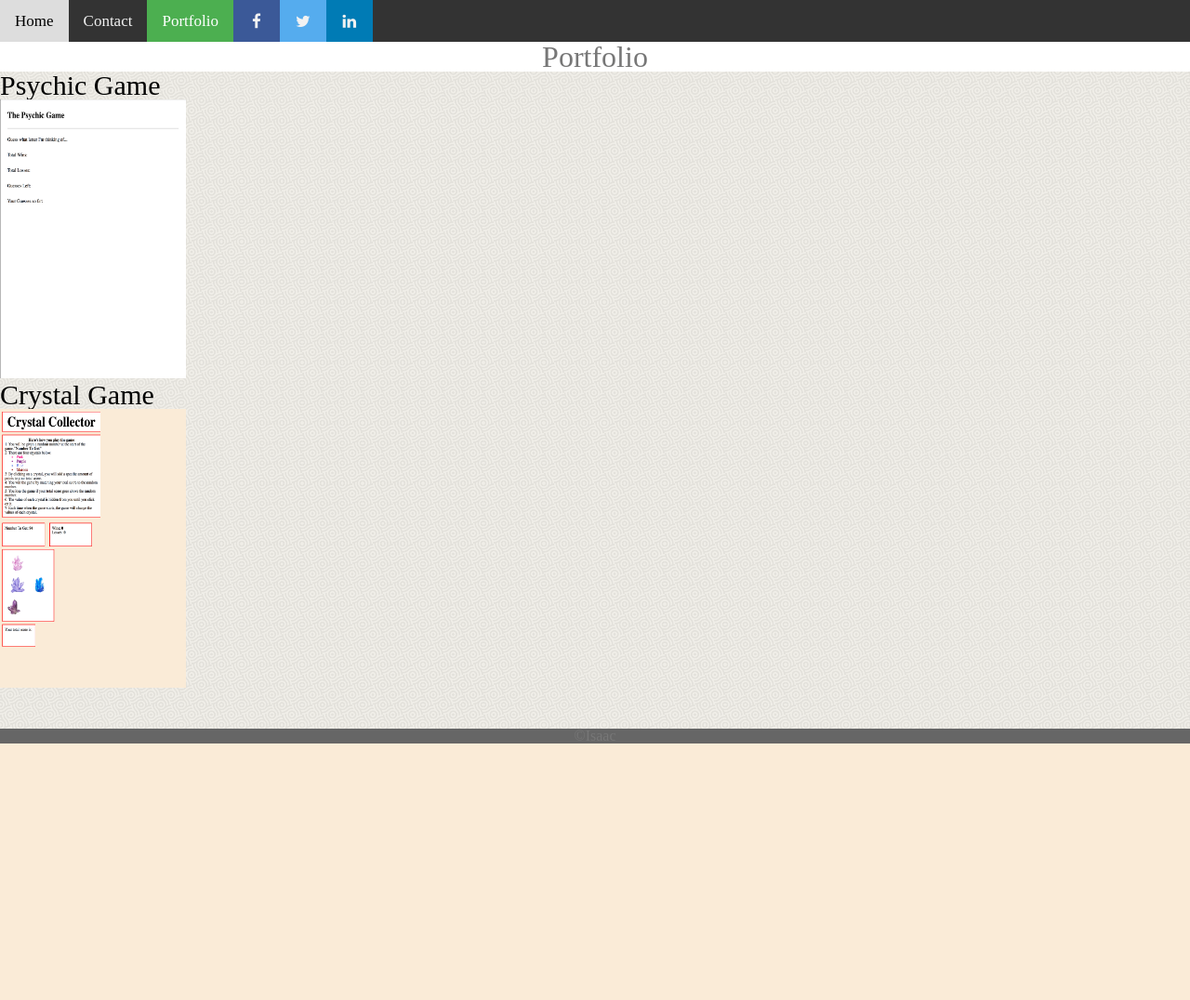
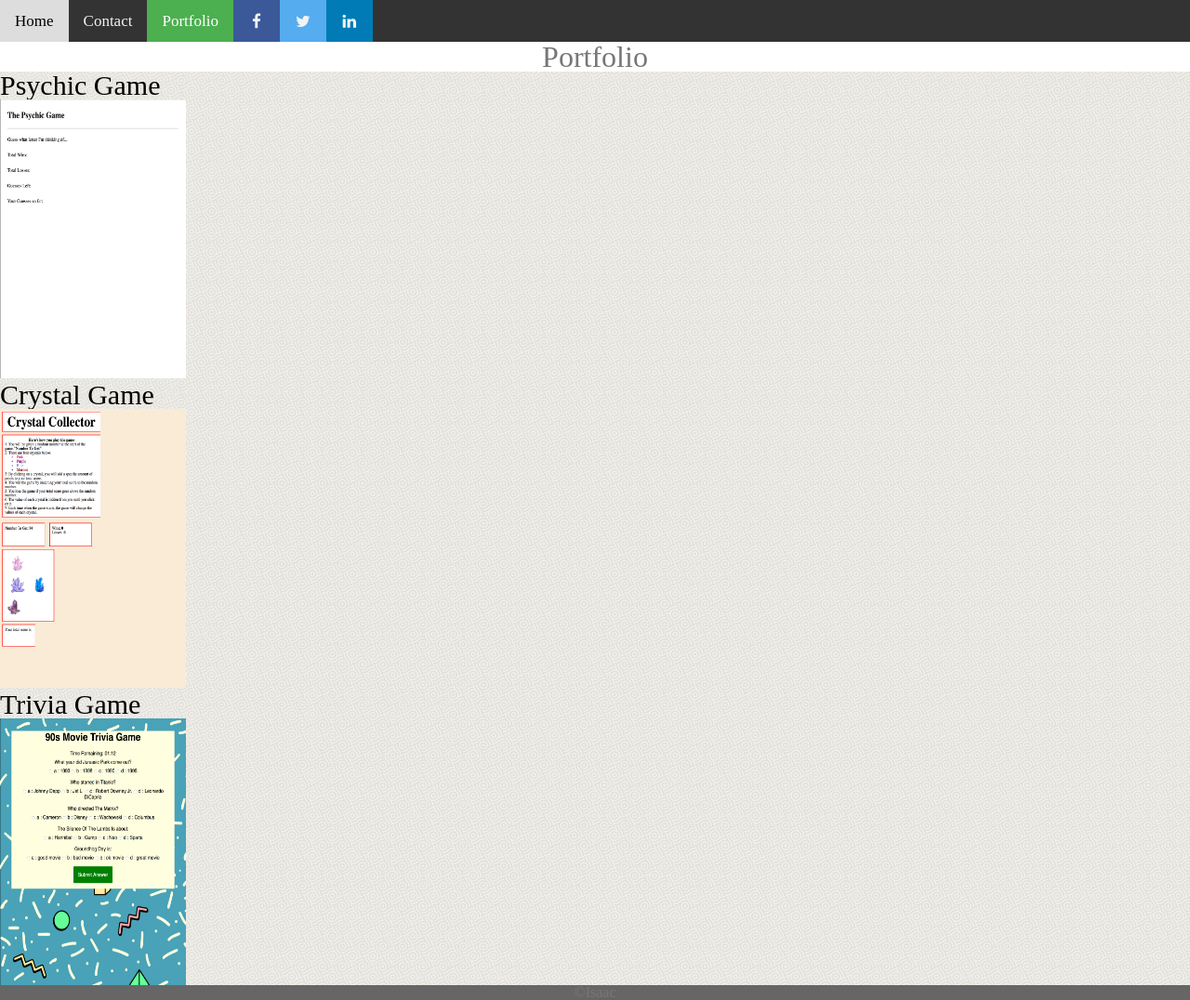
Before and after one commit to Bunnyster43/Isaac-Portfolio, a plain HTML site: page portfolio.html in a window 1280 px wide. Shown: the whole page at 93% size. Before the commit the page ends 800 px from the top, so only its background shows below. Drawn offline with Linux system fonts and the light colour scheme.

Commit message:
initial site files

```diff
--- a/portfolio.html
+++ b/portfolio.html
@@ -62,6 +62,13 @@
 </a>
 </section>
 
+<div class="b">Trivia Game</div>
+</section>
+<a href="https://bunnyster43.github.io/TriviaGame/" target="_blank">
+<img src="asserts/image/Screen Shot 2018-05-24 at 4.16.33 PM.png" alt="game" style="width:200px;height:300px;border:0">
+</a>
+</section>
+
 </body>
 
   <footer>
```
Also changed, not shown: asserts/image/Screen Shot 2018-05-24 at 4.16.33 PM.png (added).
